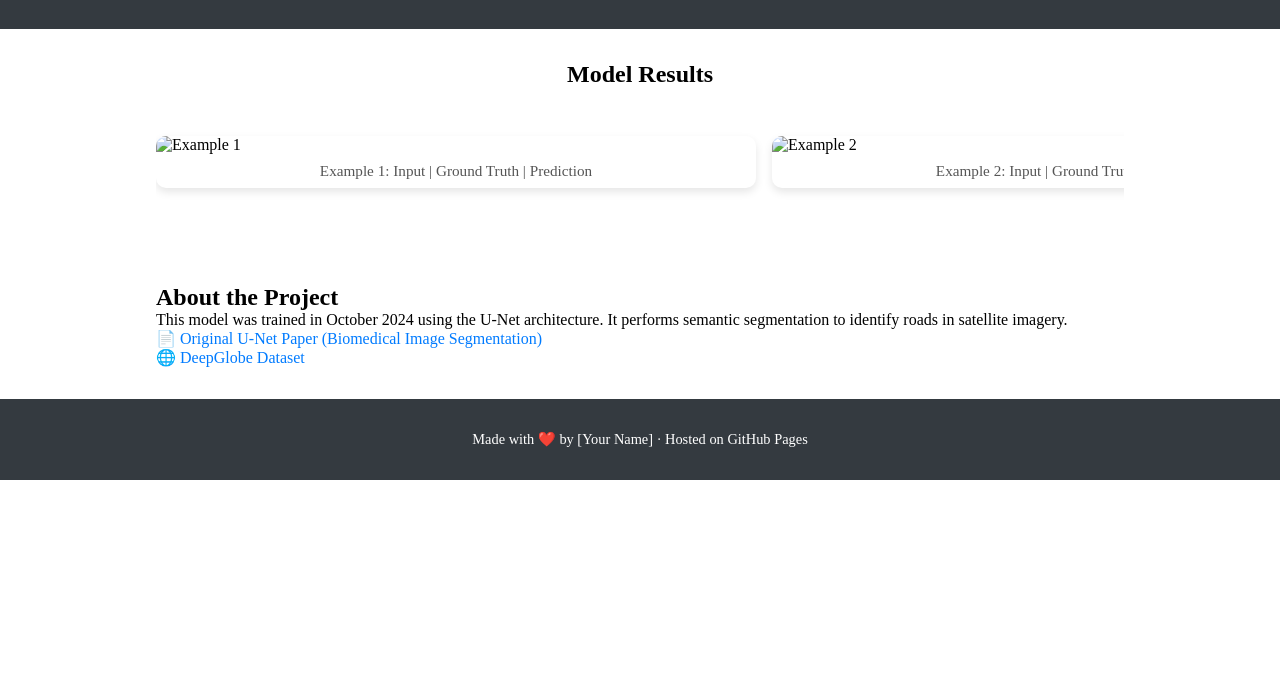
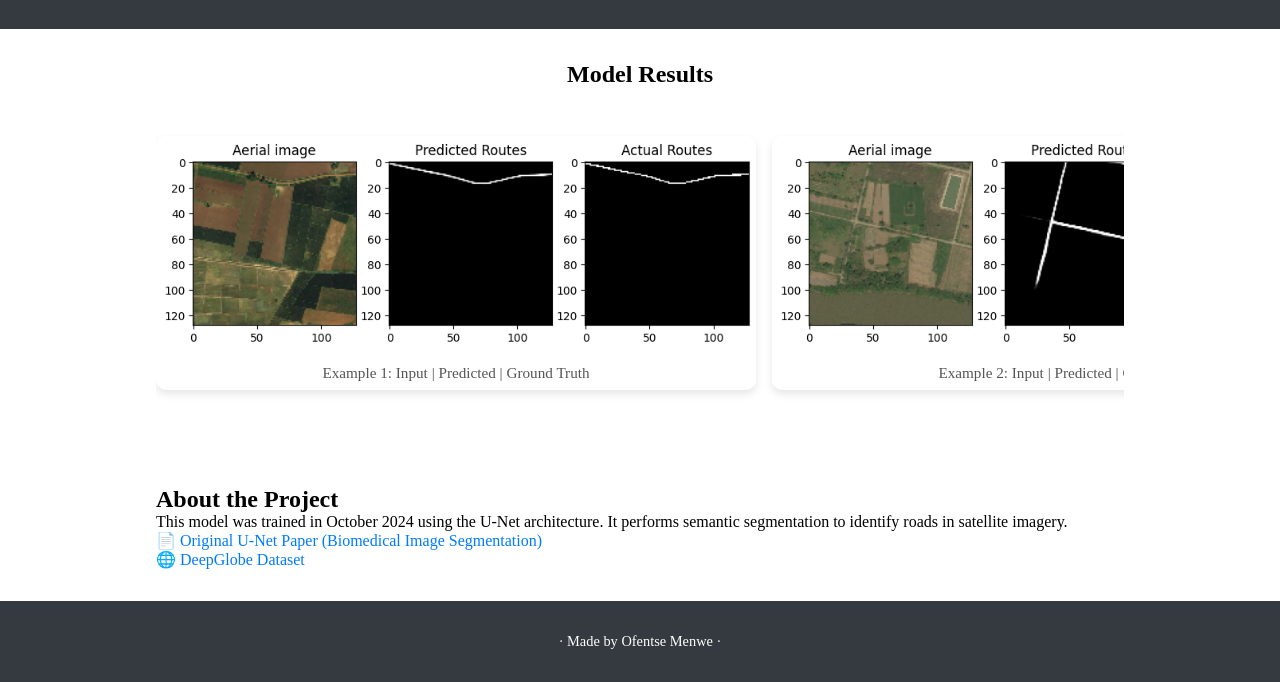
Before and after one commit to OfentseMe/Deep-Learning-Classification, a plain HTML site: page index.html in a window 1280 px wide. Shown: the part 148-830 px from the top of the page. Before the commit the page ends 800 px from the top, so only its background shows below. Drawn offline with Linux system fonts and the light colour scheme.

Commit message:
Update index.html

```diff
--- a/index.html
+++ b/index.html
@@ -149,25 +149,22 @@
   <section>
     <h2 style="text-align: center; margin-bottom: 1rem;">Model Results</h2>
     <div class="gallery-container">
-      <!-- Image 1 -->
+
       <div class="image-card">
-        <img src="images/PredictedRoutes.png" alt="Example 1">
-        <div class="caption">Example 1: Input | Ground Truth | Prediction</div>
+        <img src="images/PredictedRoutes_1.png" alt="Example 1">
+        <div class="caption">Example 1: Input | Predicted | Ground Truth</div>
       </div>
 
-      <!-- Image 2 -->
       <div class="image-card">
-        <img src="images/result2.jpg" alt="Example 2">
-        <div class="caption">Example 2: Input | Ground Truth | Prediction</div>
+          <img src="images/PredictedRoutes_2.png" alt="Example 2">
+         <div class="caption">Example 2: Input | Predicted | Ground Truth</div>
       </div>
 
-      <!-- Image 3 -->
       <div class="image-card">
-        <img src="images/result3.jpg" alt="Example 3">
-        <div class="caption">Example 3: Input | Ground Truth | Prediction</div>
+          <img src="images/PredictedRoutes_3.png" alt="Example 3">
+         <div class="caption">Example 3: Input | Predicted | Ground Truth</div>
       </div>
 
-      <!-- Add more <div class="image-card"> blocks as needed -->
     </div>
   </section>
 
@@ -181,7 +178,7 @@
   </section>
 
   <footer>
-    Made with ❤️ by [Your Name] · Hosted on GitHub Pages
+    · Made by Ofentse Menwe ·
   </footer>
 
 </body>
```
